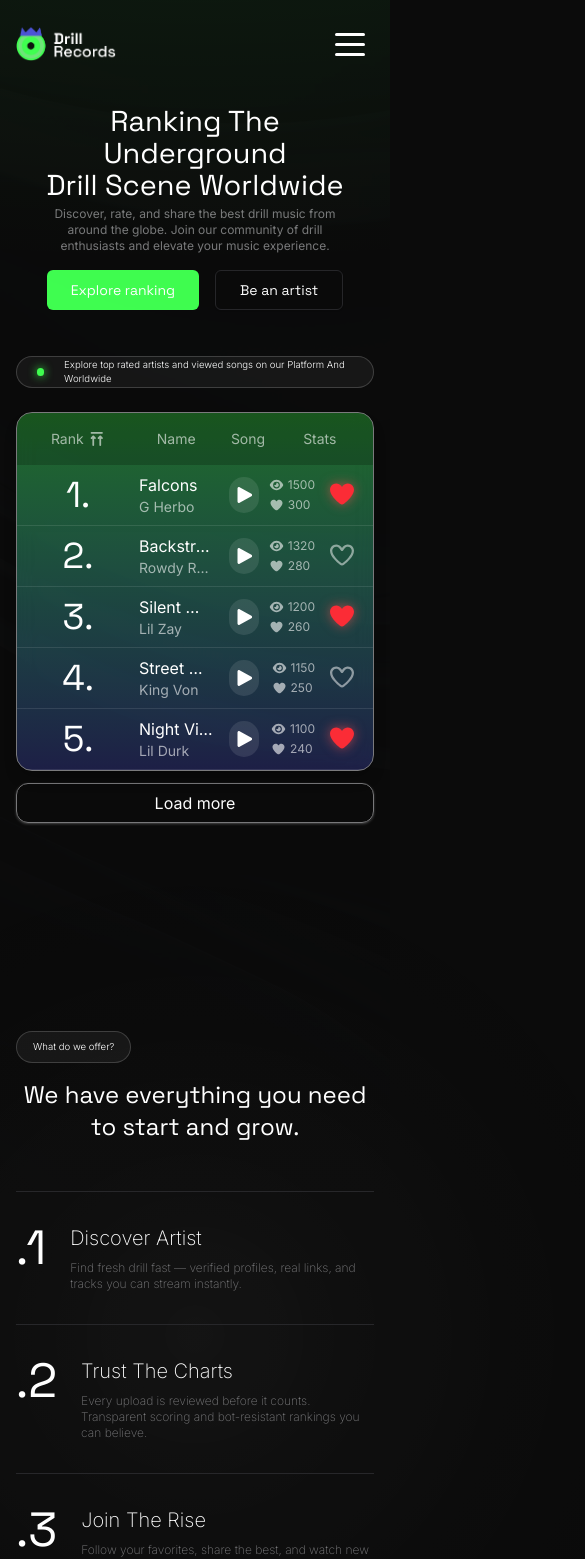
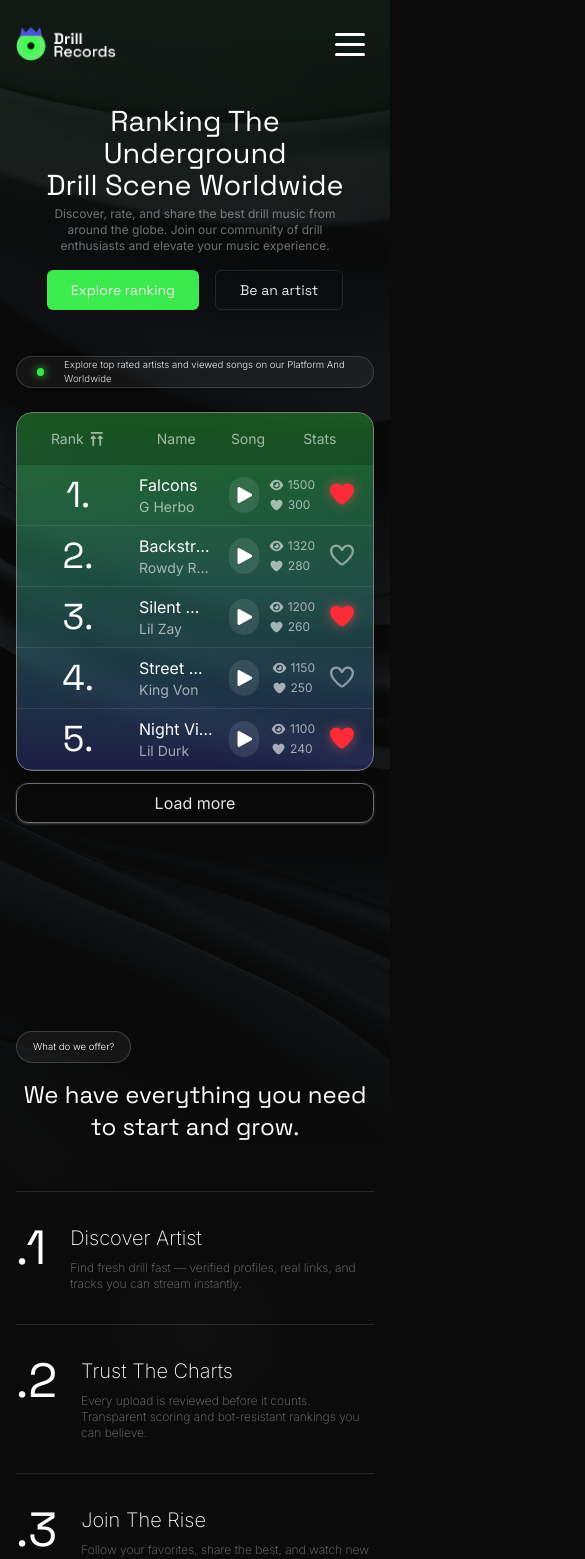
Before and after one commit to ebhd/weekday2, a Next.js app: page / in a window 390 px wide. Shown: the top 1559 px of the page, 585 px wide, since content can reach past the window. Built offline with nearby package versions, Linux system fonts and the light colour scheme.

Commit message:
hmm idk what to say

```diff
--- a/components/blocks/Offers.tsx
+++ b/components/blocks/Offers.tsx
@@ -24,14 +24,25 @@
     </div>
   );
 }
-function OffersGradient() {
+export function OffersGradient() {
   return (
     <div
       aria-hidden
       className="absolute left-1/2 top-1/2 transform -translate-x-1/2 -translate-y-1/2 pointer-events-none z-0"
     >
-      <div style={{ width: "96rem", height: "58rem", position: "relative" }}>
-        {/* smoother radial gradient with explicit transparent outer stop + mask to force a smooth fade */}
+      {/* wrapper size is responsive: never wider than 96rem, and never wider than the viewport minus 2rem */}
+      <div
+        style={{
+          width: "min(96rem, calc(100vw - 2rem))",
+          // keep the same aspect ratio as your original (58 / 96 ≈ 0.604)
+          height: "min(58rem, calc((100vw - 2rem) * 0.604))",
+          position: "relative",
+          maxWidth: "96rem",
+          maxHeight: "58rem",
+          margin: "0 auto",
+        }}
+      >
+        {/* gradient layer */}
         <div
           style={{
             width: "100%",
@@ -44,18 +55,19 @@
               "rgba(255,255,255,0.035) 18%, " +
               "rgba(255,255,255,0.02) 35%, " +
               "rgba(255,255,255,0.01) 55%, " +
-              "transparent 95%)", // <-- explicit transparent outer stop
-            // mask ensures the element itself fades to transparent (better cross-browser)
+              "transparent 95%)",
             maskImage:
               "radial-gradient(circle at center, rgba(0,0,0,1) 0%, rgba(0,0,0,0) 80%)",
             WebkitMaskImage:
               "radial-gradient(circle at center, rgba(0,0,0,1) 0%, rgba(0,0,0,0) 80%)",
             willChange: "opacity, transform",
+            // slightly reduce blur on very small screens to save perf (optional)
+            filter: "blur(40px)",
           }}
-          className="absolute inset-0 rounded-full blur-4xl opacity-80"
+          className="absolute inset-0 rounded-full opacity-80"
         />
 
-        {/* very subtle noise overlay (keep as-is) */}
+        {/* noise overlay */}
         <div
           style={{
             width: "100%",
--- a/components/core/BackgroundFx.tsx
+++ b/components/core/BackgroundFx.tsx
@@ -10,7 +10,7 @@
       <div className="absolute inset-0 bg-[radial-gradient(3300px_1100px_at_50%_-10%,_rgba(64,255,80,0.25),_transparent_35%)] opacity-30" />
 
       {/* Background image */}
-      <div className="absolute inset-0 opacity-1">
+      <div className="absolute inset-0 lg:opacity-2 opacity-10">
         <Image
           src="/backgroundHero.png"
           alt=""
```
